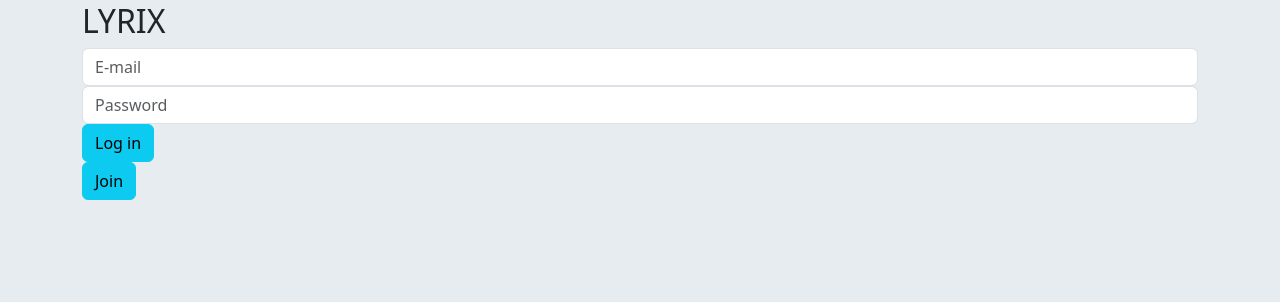
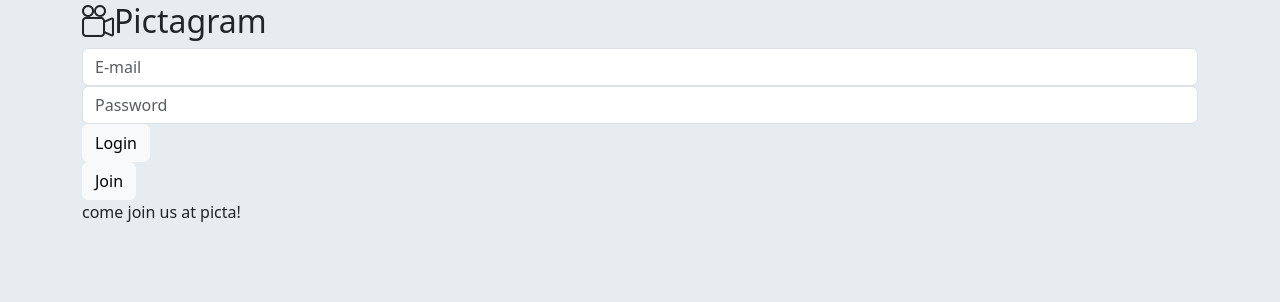
Before and after one commit to LandonM44/springboard, a Flask app: page /login in a window 1280 px wide. Shown: the part 52-354 px from the top of the page. Run offline with Flask 2, Linux system fonts and the light colour scheme; parts of the project's set-up code (start-up, migrations or seed data) failed here and were passed over; some libraries are stand-ins or nearby versions.

Commit message:
Update login.html

```diff
--- a/instaFake/templates/users/login.html
+++ b/instaFake/templates/users/login.html
@@ -2,9 +2,10 @@
 
 {% block content %}
 
-<h2 id="login-signuph1">LYRIX</h2>
 
-<form method="POST" id="valid_forms">
+
+<form id="login-form" method="POST">
+  <h2 id="picta"><i id="logo-login" class="bi bi-camera-reels"></i>Pictagram</h1>
       {{ form.hidden_tag() }}
 
           {% for field in form if field.widget.input_type != 'hidden' %}
@@ -13,8 +14,10 @@
             {% endfor %}
             {{ field(placeholder=field.label.text, class="form-control") }}
           {% endfor %}
-
-        <button id="log-sign-btn" class="btn btn-info">Log in</button>
+          <button id="login-btn" class="btn btn-light">Login</button>
   </form>
-<a class="btn btn-info" id="signup-link" href="/signup">Join</a>
+<div id="signup-div">
+  <button class="btn btn-light" id="signup-btn" href="/signup">Join</button>
+  <p id="join-p">come join us at picta!</p>
+</div>
 {% endblock %}
```
Lines whose indentation alone changed are shown as unchanged.
